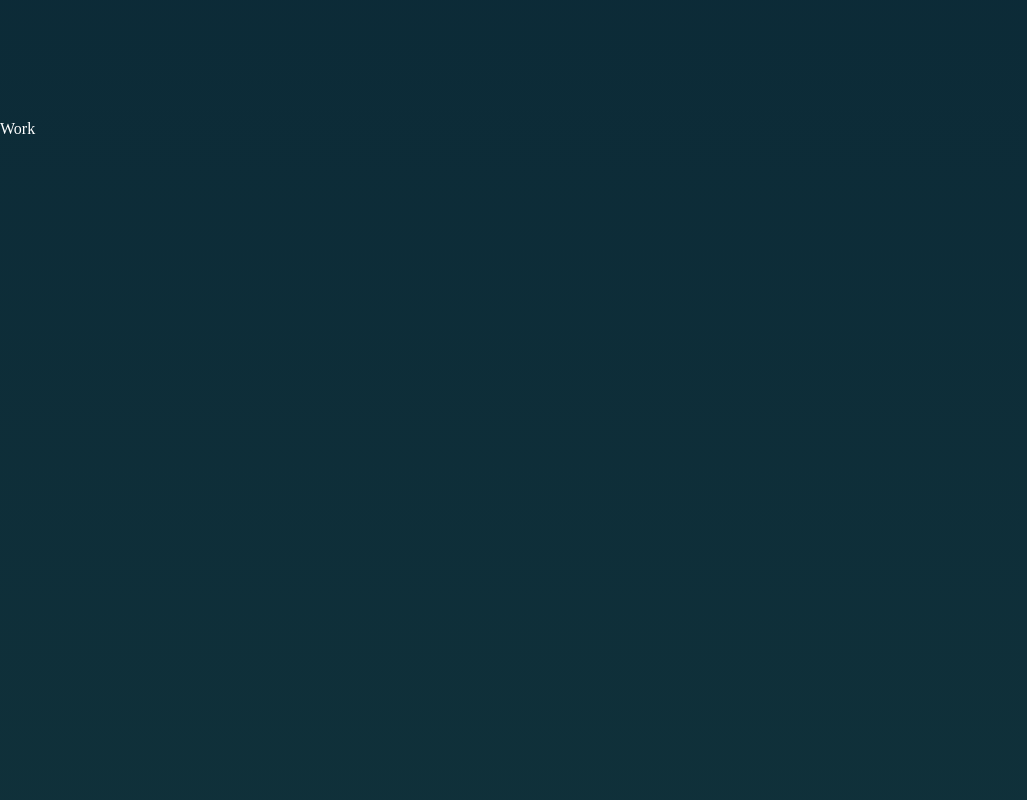
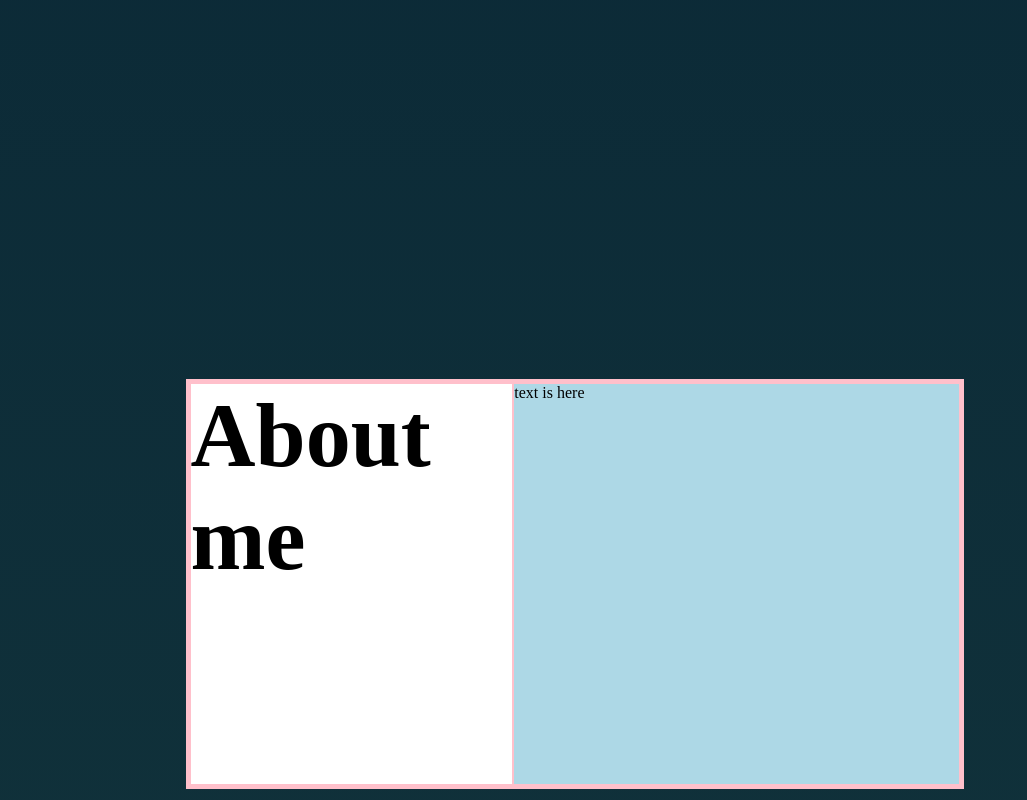
Before and after one commit to shahzaibsaleem665/portfolio, a React (Create React App) app: page / in a window 1280 px wide. Shown: the part 680-1480 px from the top of the page, without its empty margins (0-1027 px from the left). Built offline with nearby package versions, Linux system fonts and the light colour scheme; a web font is replaced by a local one.

Commit message:
building about section

```diff
--- /dev/null
+++ b/src/pages/About.css
@@ -0,0 +1,31 @@
+.about {
+    display: flex;
+    align-items: center;
+    justify-self: left;
+    width: 100%;
+    height: 100%
+}
+.about__content {
+ width: 60%;
+ display: flex;
+ height: 50vh;
+ margin-top: 10%;
+ margin-left: 14.5%;
+ padding: 5px;
+ background-color: pink;
+}
+.about__heading{
+    color: black;
+    background-color: white;
+    width: 42%;
+}
+.about__heading > h1 {
+    font-size: 90px;
+    word-wrap: break-word;
+}
+.about__text {
+    background-color: lightblue;
+    width: 58%;
+    color: black;
+    margin-left: 2px;
+}
--- a/src/pages/About.js
+++ b/src/pages/About.js
@@ -0,0 +1,20 @@
+import React from 'react'
+import './About.css'
+
+function About() {
+  return (
+    <div className='about'>
+        <div className="about__content">
+        <div className="about__heading">
+            <h1>About me</h1>
+        </div>
+        <div className="about__text">
+            <p>text is here</p>
+        </div>
+        </div>
+
+    </div>
+  )
+}
+
+export default About
--- a/src/pages/Home.css
+++ b/src/pages/Home.css
@@ -83,6 +83,8 @@
   font-size: 30px !important;
   align-items: center !important;
 }
+
+
 .home__backgroundText {
   position: absolute;
   font-size: 15vh;
@@ -211,7 +213,7 @@
   }
   .home__content {
     margin-top: 5%;
-    width: 60%;
+    width: 45%;
 
   }
   .home__content > h2 {
--- a/src/pages/Home.js
+++ b/src/pages/Home.js
@@ -28,12 +28,13 @@ const textVariants = {
 const sliderVariant = {
   initial: {
     x:0,
+    opacity: 0.2,
   },
   animate: {
-    x:'-150%',
+    opacity: 1,
+    x:'-140%',
     transition:{
       repeat: Infinity,
-      repeatType: 'mirror',
       duration:20,
       staggerChildren:0.01,
     }
@@ -55,6 +56,7 @@ const sliderVariant = {
     <motion.button variants={textVariants} className='contact' onClick={(e) => history.push('/contact')} >Contact me <ArrowRightAltIcon /></motion.button>
     </motion.div>
   </motion.div>
+
 <motion.div className="home__backgroundText" variants={sliderVariant} initial='initial' animate='animate'>
       <motion.h1>Bringing Creative Designs To Life</motion.h1>
     </motion.div>
--- a/src/pages/Main.css
+++ b/src/pages/Main.css
@@ -3,7 +3,6 @@ html {
 }
 
 .main {
-
     width: 100%;
     height: 100%;
 }
--- a/src/pages/Main.js
+++ b/src/pages/Main.js
@@ -1,7 +1,7 @@
 import React from 'react'
 import './Main.css'
 import Home from './Home'
-import Navbar from '../Components/Navbar'
+import About from './About'
 
 function Main() {
   return (
@@ -11,7 +11,7 @@ function Main() {
         <Home />
         </div>
         <div className="main__section">
-        Work
+        <About />
         </div>
         <div className="main__section">
         Skills
```
Also changed, not shown: src/assets/logos/home.svg (added).
